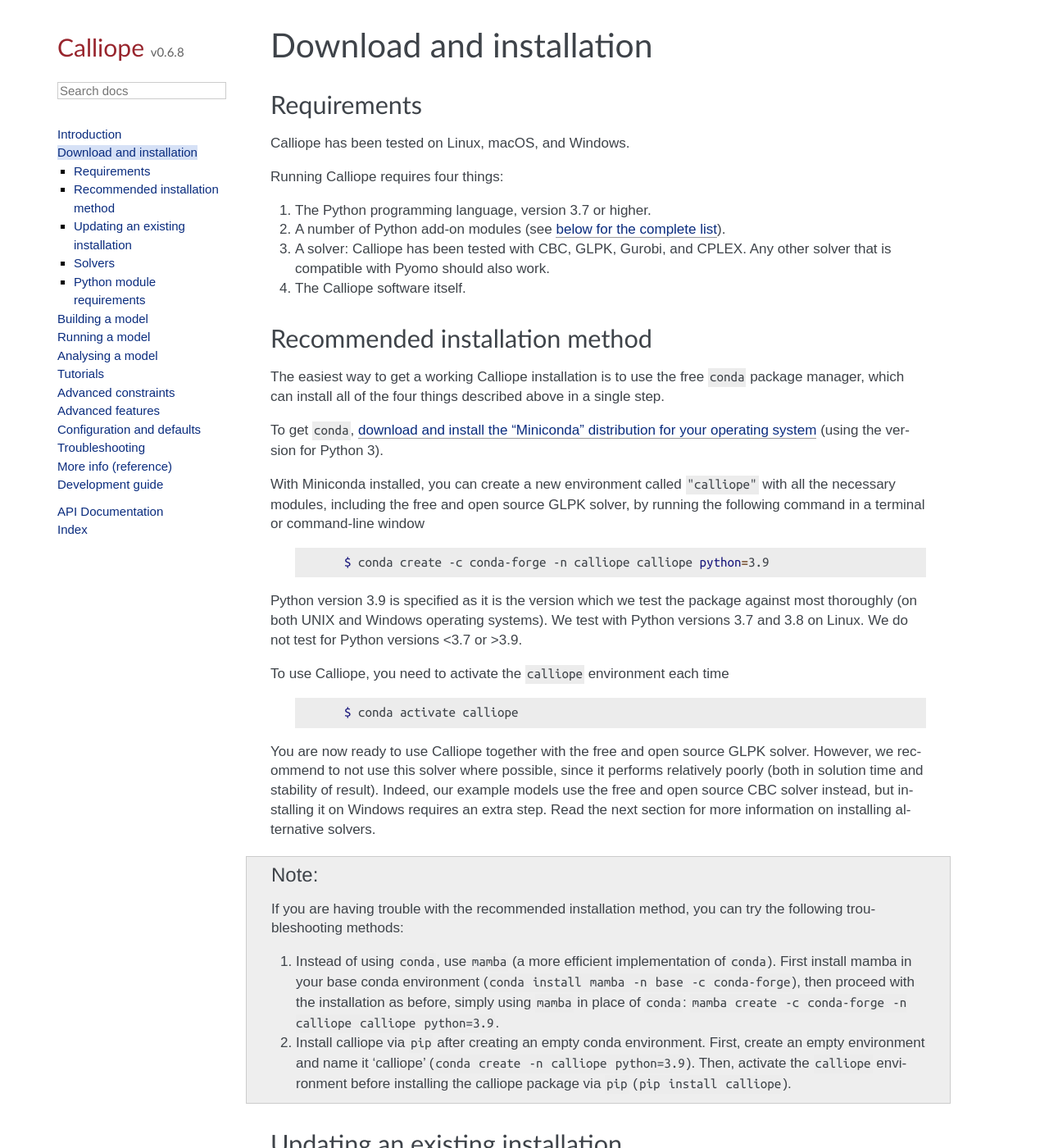
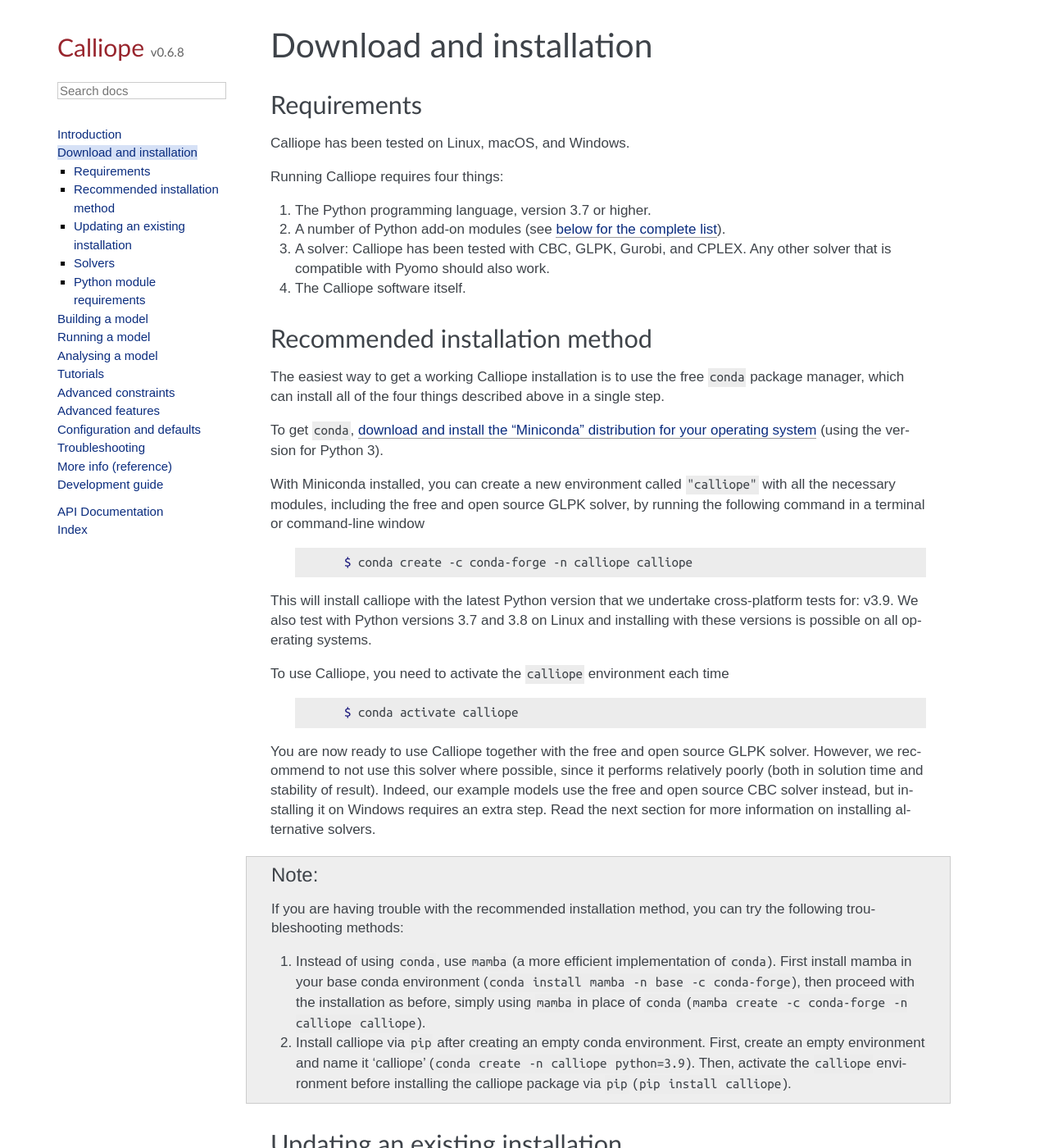
Before and after one commit to calliope-project/calliope, a Sphinx documentation site: the page built from doc/user/installation.rst, in a window 1280 px wide and 1400 px high. Shown: the whole window at 82% size. Built offline with Sphinx 7.4.7, drawn with Linux system fonts in a browser that asks for light colours; some web fonts are replaced; pages that are not in the unit, such as notebooks, are missing from menus; a script that is not in the unit is left out.

Commit message:
Remove unnecessary reference to python version

```diff
--- a/doc/user/installation.rst
+++ b/doc/user/installation.rst
@@ -27,11 +27,10 @@
 
   .. code-block:: fishshell
 
-    $ conda create -c conda-forge -n calliope calliope python=3.9
+    $ conda create -c conda-forge -n calliope calliope
 
-Python version 3.9 is specified as it is the version which we test the package against most thoroughly (on both UNIX and Windows operating systems).
-We test with Python versions 3.7 and 3.8 on Linux.
-We do not test for Python versions <3.7 or >3.9.
+This will install calliope with the latest Python version that we undertake cross-platform tests for: v3.9.
+We also test with Python versions 3.7 and 3.8 on Linux and installing with these versions is possible on all operating systems.
 
 To use Calliope, you need to activate the ``calliope`` environment each time
 
@@ -45,7 +44,7 @@
 
     If you are having trouble with the recommended installation method, you can try the following troubleshooting methods:
 
-    1. Instead of using ``conda``, use ``mamba`` (a more efficient implementation of ``conda``). First install mamba in your base conda environment (``conda install mamba -n base -c conda-forge``), then proceed with the installation as before, simply using ``mamba`` in place of ``conda``: ``mamba create -c conda-forge -n calliope calliope python=3.9``.
+    1. Instead of using ``conda``, use ``mamba`` (a more efficient implementation of ``conda``). First install mamba in your base conda environment (``conda install mamba -n base -c conda-forge``), then proceed with the installation as before, simply using ``mamba`` in place of ``conda`` (``mamba create -c conda-forge -n calliope calliope``).
 
     2. Install calliope via ``pip`` after creating an empty conda environment. First, create an empty environment and name it 'calliope' (``conda create -n calliope python=3.9``). Then, activate the ``calliope`` environment before installing the calliope package via ``pip`` (``pip install calliope``).
 
```
